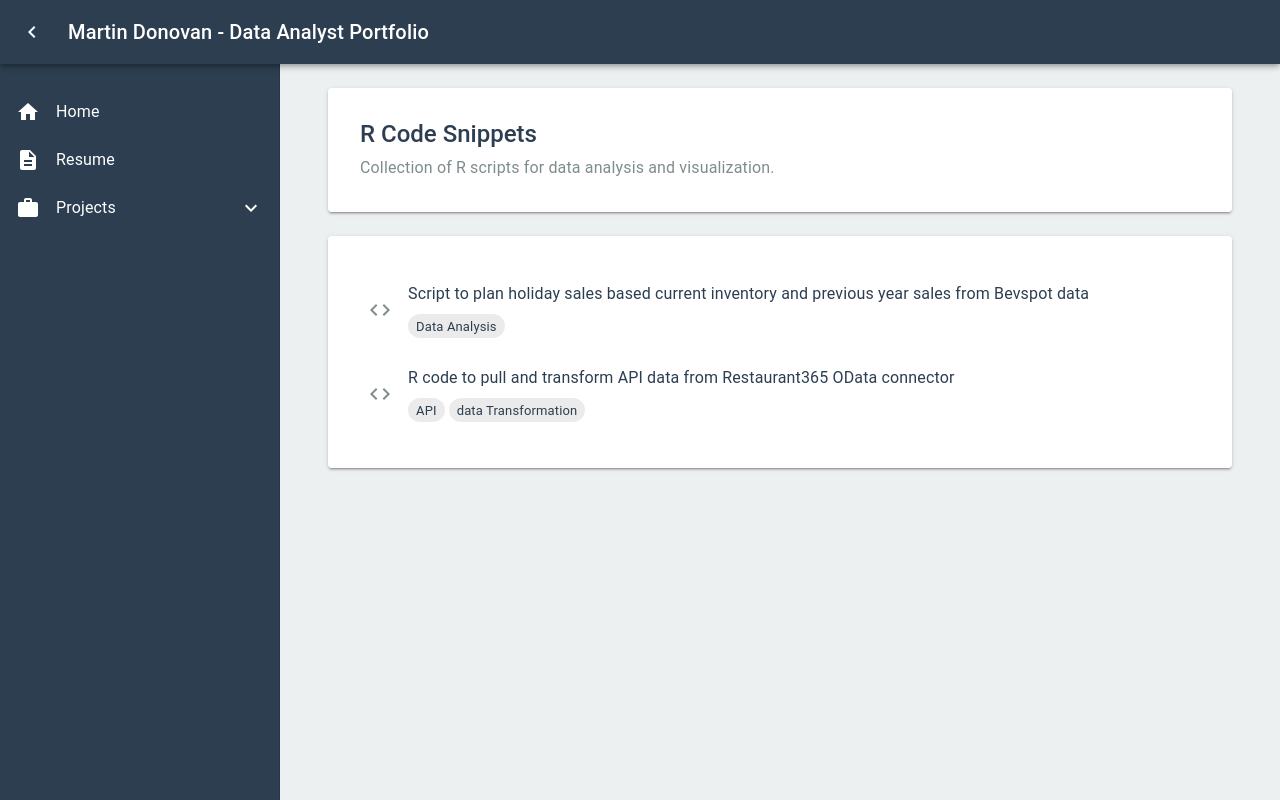
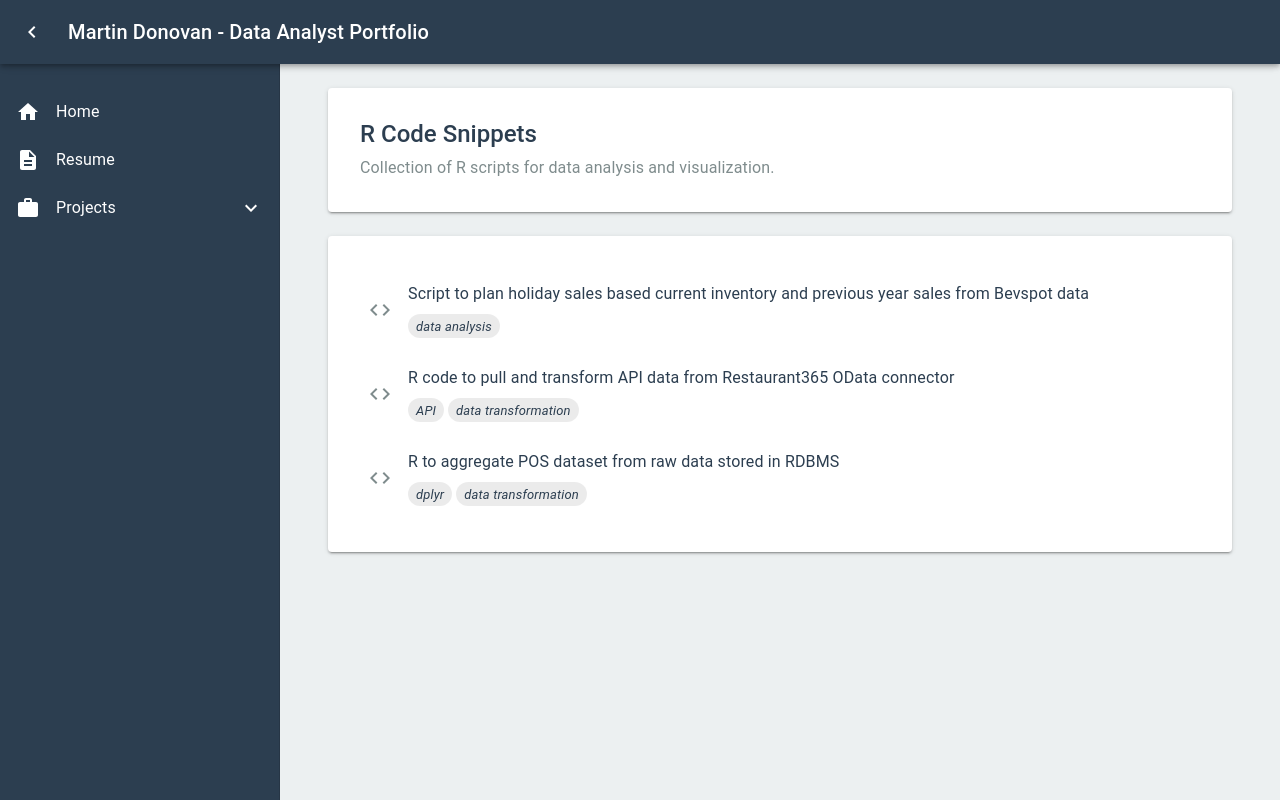
Before and after one commit to mdonovan3/Portfolio, a React (Vite) app: page /projects/gists/r in a window 1280 px wide. Built offline with nearby package versions, Linux system fonts and the light colour scheme.

Commit message:
added gist and itlaics for gist tags

```diff
--- a/src/pages/GistsNode.jsx
+++ b/src/pages/GistsNode.jsx
@@ -47,7 +47,7 @@ const GistsNode = () => {
                       {gist.tags.map((tag) => (
                         <Chip
                           key={tag}
-                          label={tag}
+                          label={<em>{tag}</em>}
                           size="small"
                           sx={{ mr: 0.5 }}
                         />
--- a/src/pages/GistsR.jsx
+++ b/src/pages/GistsR.jsx
@@ -16,9 +16,15 @@ const GistsR = () => {
       title:
         "Script to plan holiday sales based current inventory and previous year sales from Bevspot data",
       url: "https://gist.github.com/mdonovan3/b1a30326299a0a8c0c8d286e4f1eea1e",
-      tags: ["Data Analysis"],
+      tags: ["data analysis"],
     },
-    { title: "R code to pull and transform API data from Restaurant365 OData connector", url: "https://gist.github.com/mdonovan3/8fe35f6fab90876aea05bdc367beb5e7", tags: ["API", "data Transformation"] },
+    {
+      title: "R code to pull and transform API data from Restaurant365 OData connector",
+      url: "https://gist.github.com/mdonovan3/8fe35f6fab90876aea05bdc367beb5e7",
+      tags: ["API", "data transformation"] },
+      {title: "R to aggregate POS dataset from raw data stored in RDBMS",
+      url: "https://gist.github.com/mdonovan3/66128ab231ef3466ef3ed6cf569dd059",
+      tags: ["dplyr", "data transformation"]}
   ];
 
   return (
@@ -52,7 +58,7 @@ const GistsR = () => {
                       {gist.tags.map((tag) => (
                         <Chip
                           key={tag}
-                          label={tag}
+                          label={<em>{tag}</em>}
                           size="small"
                           sx={{ mr: 0.5 }}
                         />
--- a/src/pages/GistsSql.jsx
+++ b/src/pages/GistsSql.jsx
@@ -47,7 +47,7 @@ const GistsSql = () => {
                       {gist.tags.map((tag) => (
                         <Chip
                           key={tag}
-                          label={tag}
+                          label={<em>{tag}</em>}
                           size="small"
                           sx={{ mr: 0.5 }}
                         />
```
